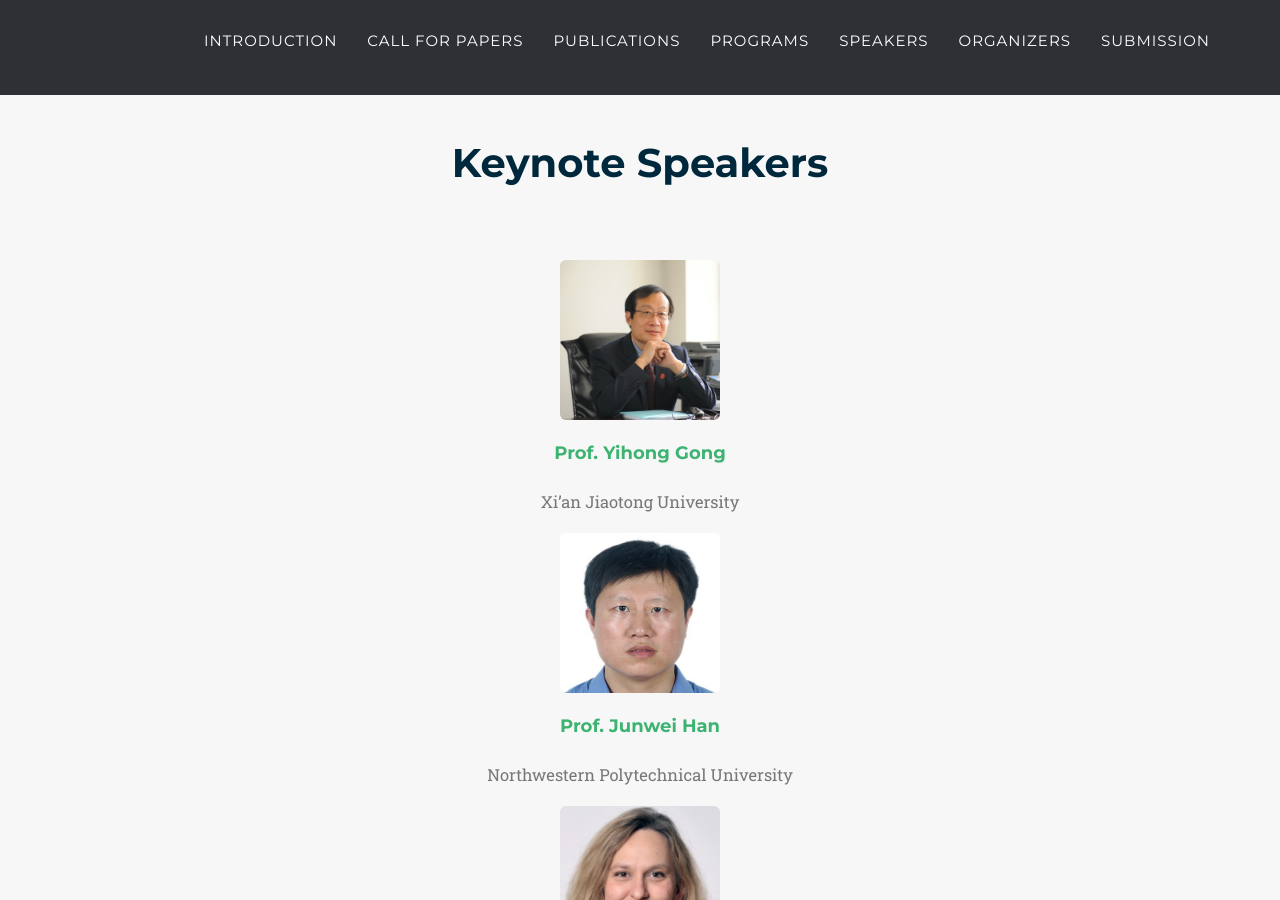
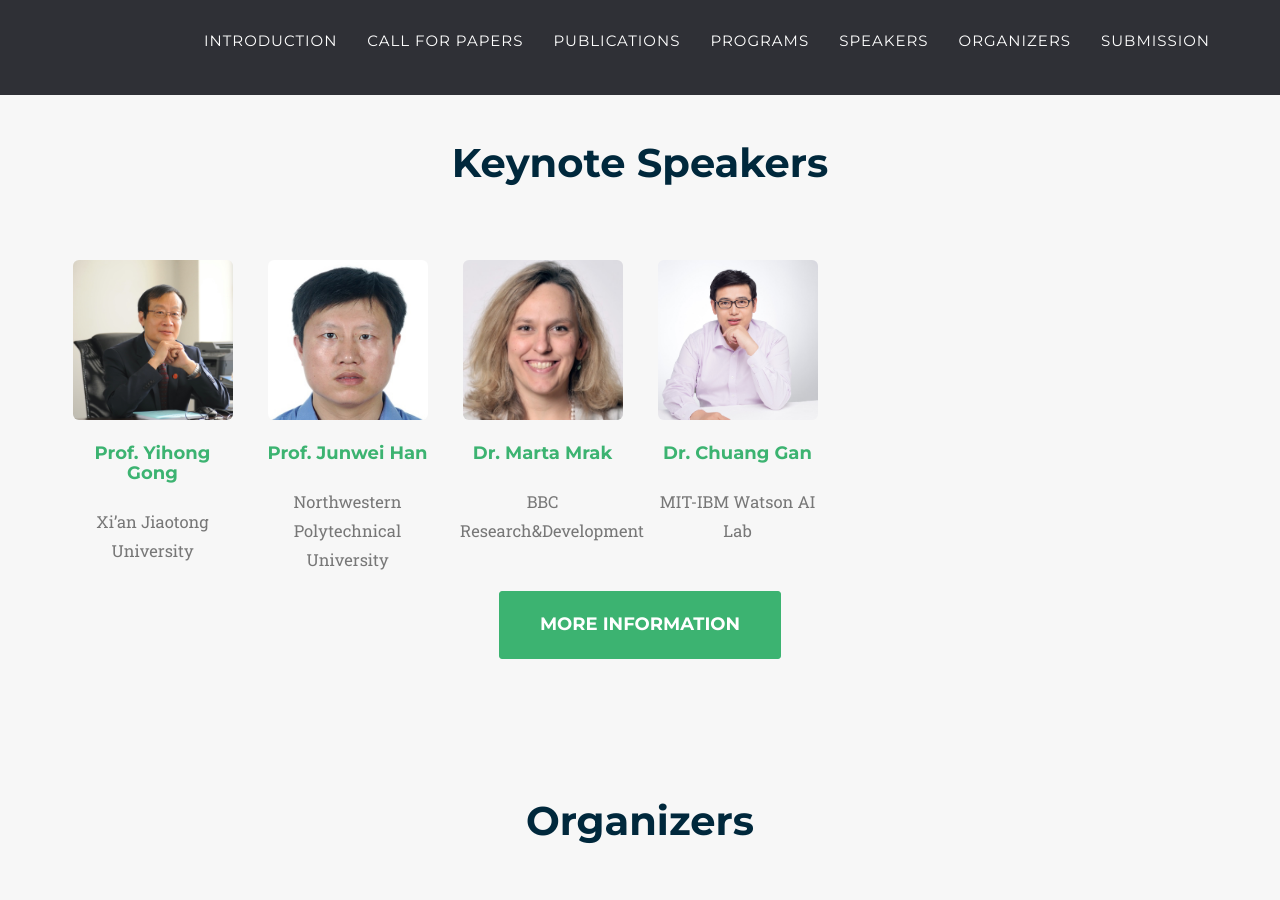
Before and after one commit to MCFR-MM22/MCFR-MM22.github.io, a Jekyll site: the page built from index.html, in a window 1280 px wide and 900 px high, scrolled down 2324 px. Built offline with Jekyll 4.4.1, drawn with Linux system fonts in a browser that asks for light colours; some web fonts are replaced.

Commit message:
Update speakers.html

```diff
--- a/_includes/2021_data/speakers.html
+++ b/_includes/2021_data/speakers.html
@@ -9,7 +9,7 @@
             </div>
             <div class="row">
             {% for post in site.data.twenty_21.speakers %}
-                <div class="col-sm-12 speakers-item">
+                <div class="col-sm-2 speakers-item">
                     <!-- <a href="{{ post.name }}" class="speakers-link" data-toggle="modal"> -->
                     <center><img src="../css/2021_style/img/speakers/{{ post.thumbnail }}" class="img-centered img-rounded"  width="160px" height="160px"/></center>
                     <!-- </a> -->
```
